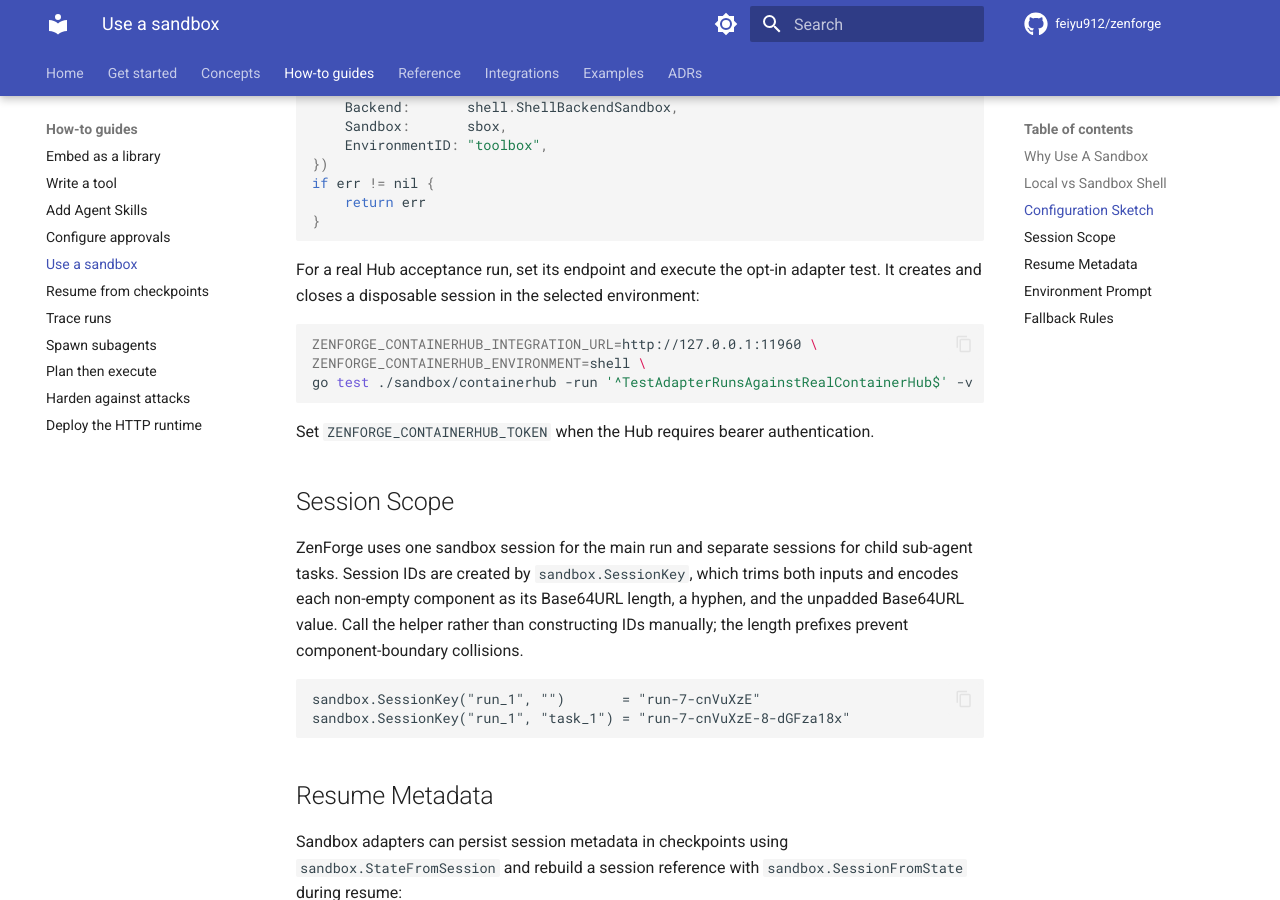
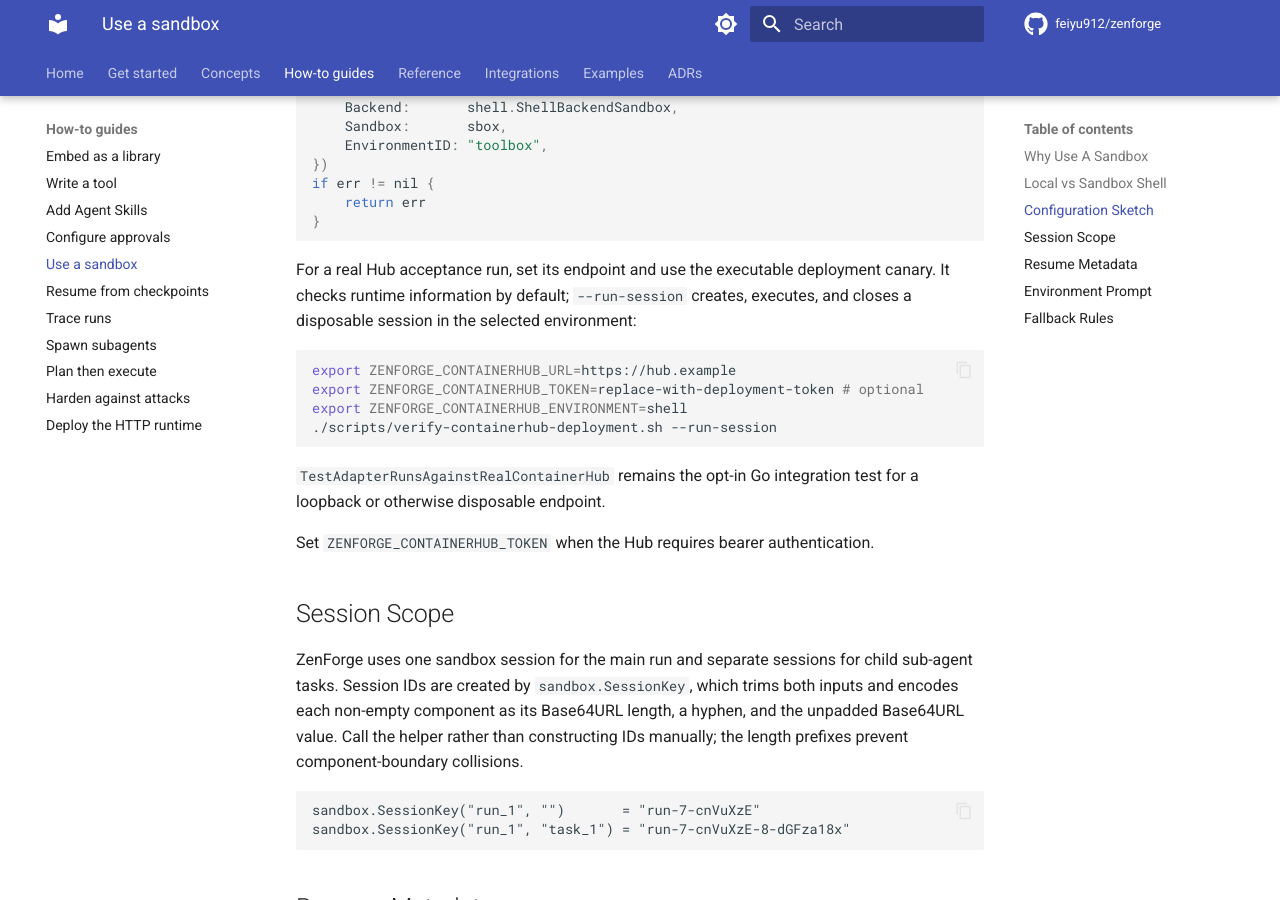
Before and after one commit to feiyu912/zenforge, an MkDocs documentation site: the page built from docs/sandbox-guide.md, in a window 1280 px wide and 900 px high, scrolled down 2015 px. Built offline with MkDocs 1.6.1 and Material for MkDocs 9.7.7, drawn with Linux system fonts in a browser that asks for light colours; comment, search, counter and statistics services are not loaded.

Commit message:
docs: add container hub deployment canary

````diff
--- a/docs/sandbox-guide.md
+++ b/docs/sandbox-guide.md
@@ -96,14 +96,19 @@
 }
 ```
 
-For a real Hub acceptance run, set its endpoint and execute the opt-in adapter
-test. It creates and closes a disposable session in the selected environment:
+For a real Hub acceptance run, set its endpoint and use the executable
+deployment canary. It checks runtime information by default; `--run-session`
+creates, executes, and closes a disposable session in the selected environment:
 
 ```bash
-ZENFORGE_CONTAINERHUB_INTEGRATION_URL=http://127.0.0.1:11960 \
-ZENFORGE_CONTAINERHUB_ENVIRONMENT=shell \
-go test ./sandbox/containerhub -run '^TestAdapterRunsAgainstRealContainerHub$' -v
+export ZENFORGE_CONTAINERHUB_URL=https://hub.example
+export ZENFORGE_CONTAINERHUB_TOKEN=replace-with-deployment-token # optional
+export ZENFORGE_CONTAINERHUB_ENVIRONMENT=shell
+./scripts/verify-containerhub-deployment.sh --run-session
 ```
+
+`TestAdapterRunsAgainstRealContainerHub` remains the opt-in Go integration test
+for a loopback or otherwise disposable endpoint.
 
 Set `ZENFORGE_CONTAINERHUB_TOKEN` when the Hub requires bearer authentication.
 
````
Also changed, not shown: README.md (+4 -2 lines), docs/mvp-validation.md (+4 -0 lines), docs/v0.1-release-plan.md (+3 -2 lines), 2 other files.
